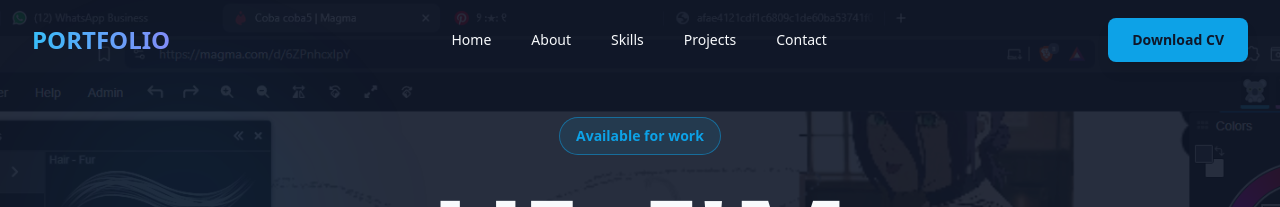
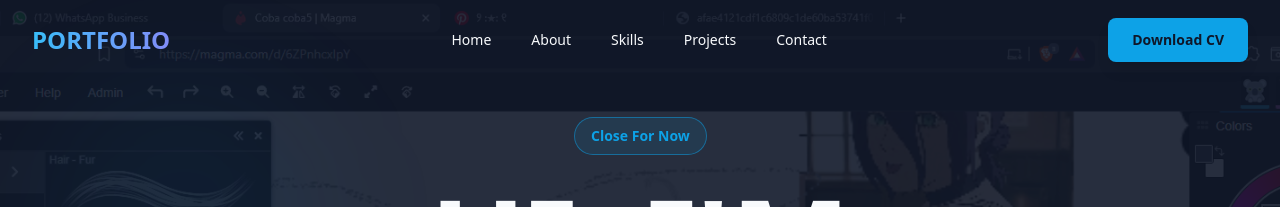
Before and after one commit to rangerred006-cell/portfofolio-website, a Next.js app: page / in a window 1280 px wide. Shown: the top 207 px of the page. Built offline with nearby package versions, Linux system fonts and the light colour scheme.

Commit message:
feat: mengganti avaiable ke close

```diff
--- a/src/app/page.tsx
+++ b/src/app/page.tsx
@@ -161,7 +161,7 @@ export default function Home() {
         <div className="container mx-auto max-w-6xl text-center relative z-10">
           <div className="animate-fade-in">
             <div className="inline-block mb-6">
-              <Badge className="text-sm px-4 py-2 animate-scale-in">Available for work</Badge>
+              <Badge className="text-sm px-4 py-2 animate-scale-in">Close For Now</Badge>
             </div>
 
             <h1 className="text-6xl sm:text-7xl lg:text-8xl xl:text-9xl font-black mb-8 leading-none">
```
